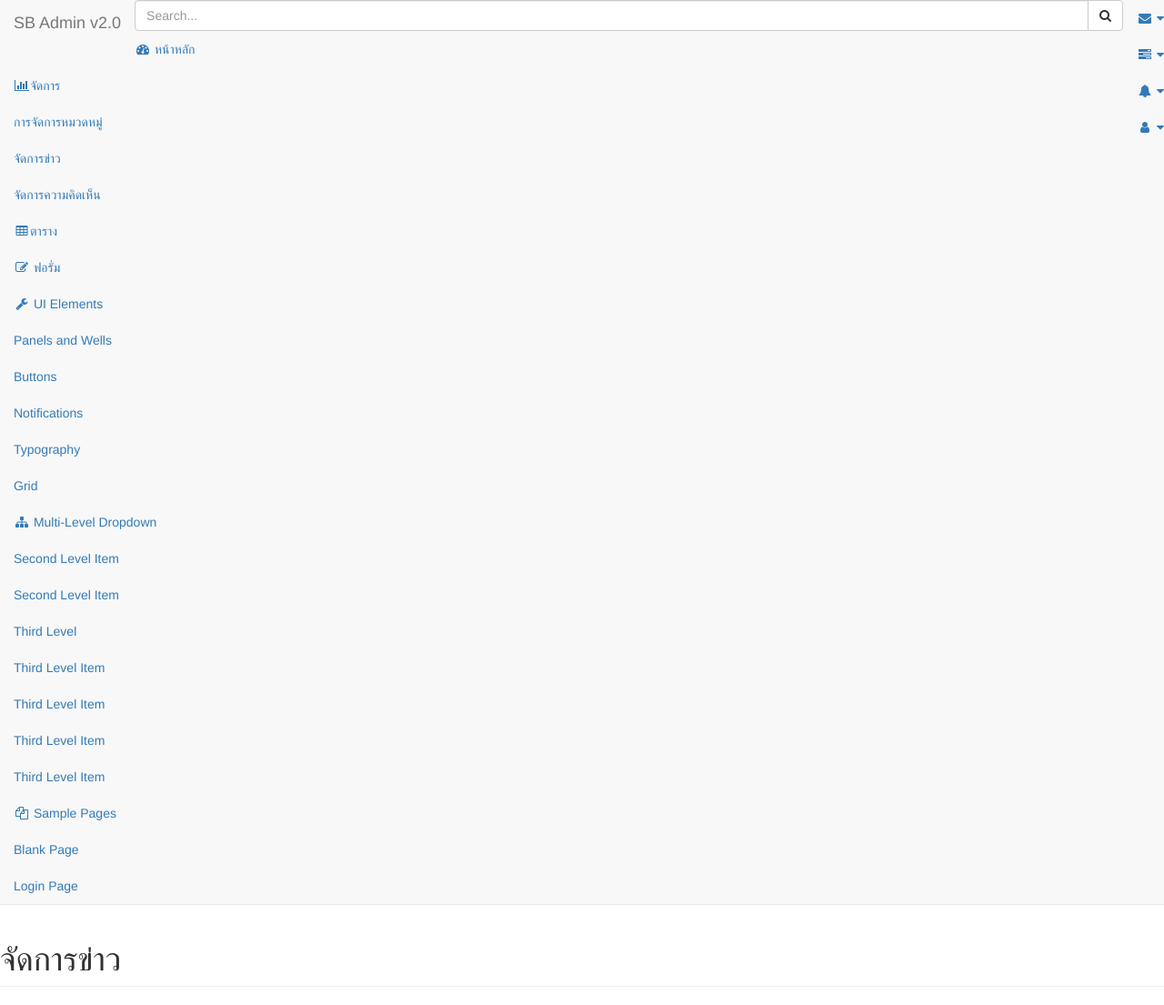
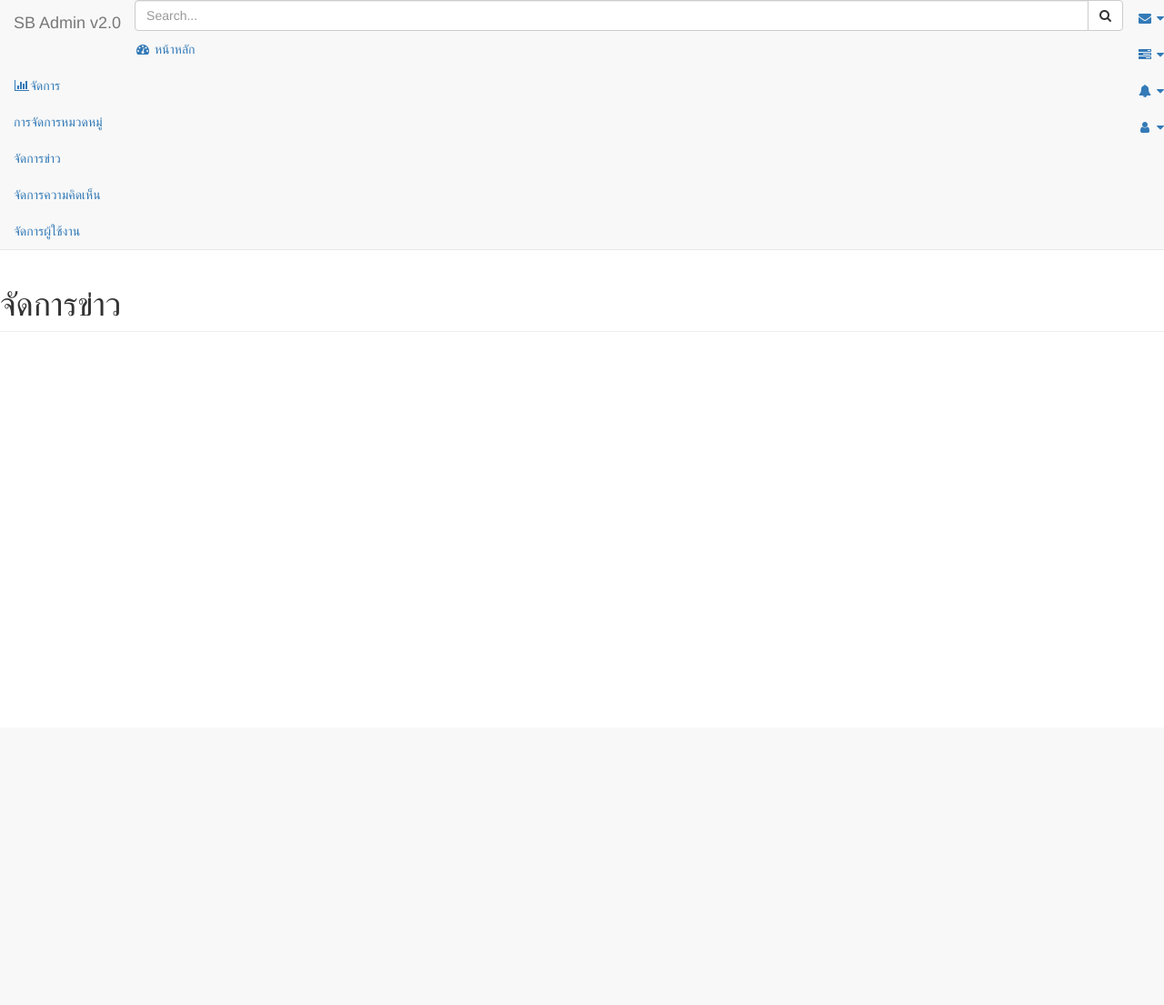
Before and after one commit to sayompoo39/ci, a CodeIgniter app: page /ci/index.php/admin/admin/news in a window 1280 px wide. Shown: the whole page at 91% size. After the commit the page ends 348 px from the top, so only its background shows below. Run offline with CodeIgniter, Linux system fonts and the light colour scheme; some libraries are stand-ins or nearby versions.

Commit message:
category view

```diff
--- a/application/views/admin/layout/admin_sidebar_view.php
+++ b/application/views/admin/layout/admin_sidebar_view.php
@@ -29,75 +29,8 @@
                     <li>
                         <a href="comment.html">จัดการความคิดเห็น</a>
                     </li>
-                </ul>
-                <!-- /.nav-second-level -->
-            </li>
-            <li>
-                <a href="tables.html"><i class="fa fa-table fa-fw"></i>ตาราง</a>
-            </li>
-            <li>
-                <a href="forms.html"><i class="fa fa-edit fa-fw"></i> ฟอรั่ม</a>
-            </li>
-            <li>
-                <a href="#"><i class="fa fa-wrench fa-fw"></i> UI Elements<span class="fa arrow"></span></a>
-                <ul class="nav nav-second-level">
                     <li>
-                        <a href="panels-wells.html">Panels and Wells</a>
-                    </li>
-                    <li>
-                        <a href="buttons.html">Buttons</a>
-                    </li>
-                    <li>
-                        <a href="notifications.html">Notifications</a>
-                    </li>
-                    <li>
-                        <a href="typography.html">Typography</a>
-                    </li>
-                    <li>
-                        <a href="grid.html">Grid</a>
-                    </li>
-                </ul>
-                <!-- /.nav-second-level -->
-            </li>
-            <li>
-                <a href="#"><i class="fa fa-sitemap fa-fw"></i> Multi-Level Dropdown<span
-                        class="fa arrow"></span></a>
-                <ul class="nav nav-second-level">
-                    <li>
-                        <a href="#">Second Level Item</a>
-                    </li>
-                    <li>
-                        <a href="#">Second Level Item</a>
-                    </li>
-                    <li>
-                        <a href="#">Third Level <span class="fa arrow"></span></a>
-                        <ul class="nav nav-third-level">
-                            <li>
-                                <a href="#">Third Level Item</a>
-                            </li>
-                            <li>
-                                <a href="#">Third Level Item</a>
-                            </li>
-                            <li>
-                                <a href="#">Third Level Item</a>
-                            </li>
-                            <li>
-                                <a href="#">Third Level Item</a>
-                            </li>
-                        </ul>
-                        <!-- /.nav-third-level -->
-                    </li>
-                </ul>
-                <!-- /.nav-second-level -->
-            </li>
-            <li class="active">
-                <a href="#"><i class="fa fa-files-o fa-fw"></i> Sample Pages<span class="fa arrow"></span></a>
-                <ul class="nav nav-second-level">
-                    <li>
-                        <a class="active" href="blank.html">Blank Page</a>
-                    </li>
-                    <li>
-                        <a href="login.html">Login Page</a>
+                        <a href="ีuser.html">จัดการผู้ใช้งาน</a>
                     </li>
                 </ul>
                 <!-- /.nav-second-level -->
```
Also changed, not shown: application/views/admin/category_view.php (+21 -0 lines).
